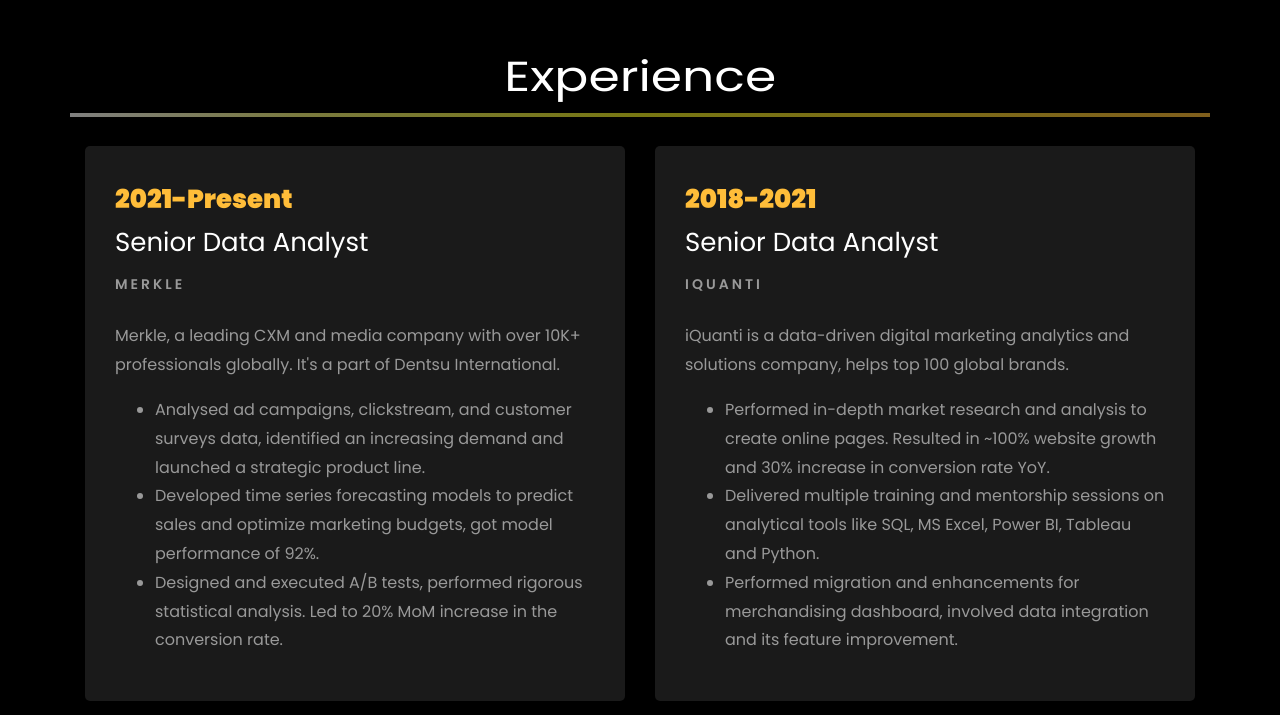
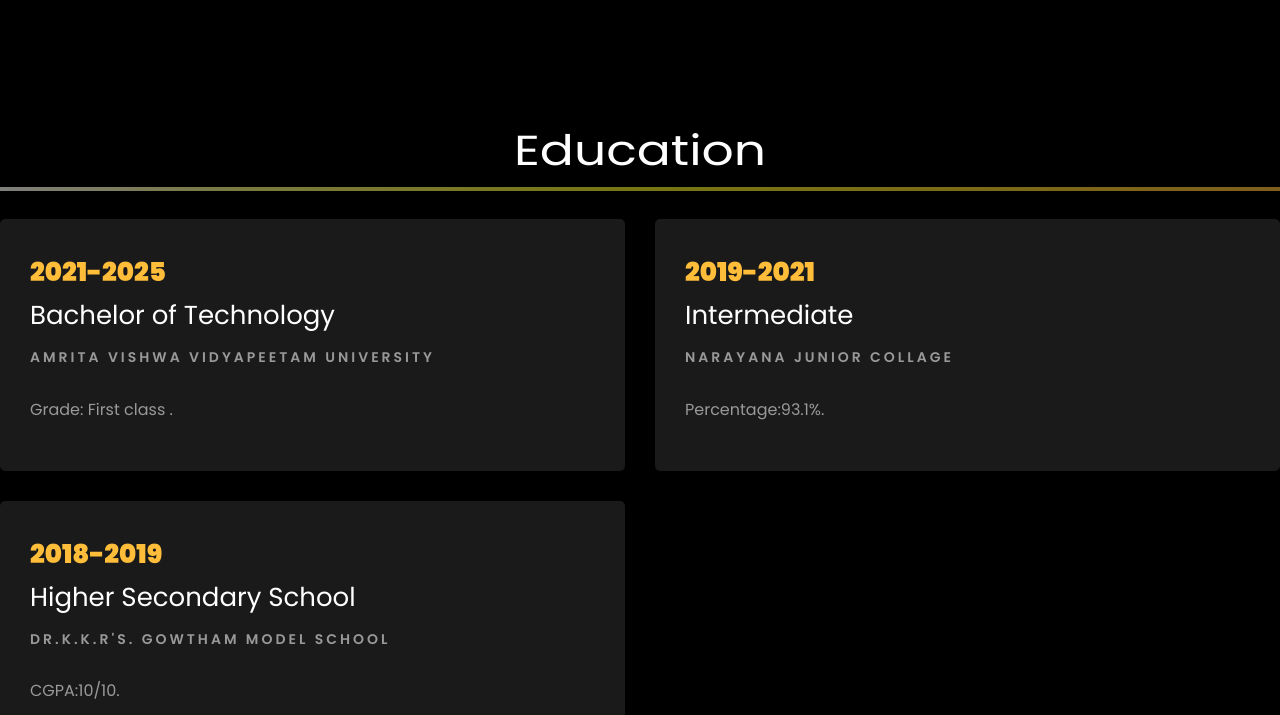
Before and after one commit to saikowshikkurra/saikowshikkurra.github, a plain HTML site: page index.html in a window 1280 px wide. Shown: the part 2085-2800 px from the top of the page. Drawn offline with Linux system fonts and the light colour scheme; files whose address does not match are found by name.

Commit message:
Update index.html

```diff
--- a/index.html
+++ b/index.html
@@ -189,8 +189,8 @@
 			            <h2>A Python Developer</h2>
 						<!-- <h2 class="d-flex" style="margin-bottom: 0">With over 5 years of experience</h2> -->
 						<!-- <br> -->
-			            <p><a href="https://www.youtube.com/@RishabhMishraOfficial" class="btn btn-primary py-3 px-4">YouTube</a>
-							<a href="https://github.com/rishabhnmishra" class="btn btn-white btn-outline-white py-3 px-4">My works</a></p>
+			            <p><a href="https://www.linkedin.com/in/saikowshik-kurra/" class="btn btn-primary py-3 px-4">LinkedIn</a>
+							<a href="https://drive.google.com/file/d/1NPQKW1xnvE3ocIjy6knBvzy2p7GUcoP_/view" class="btn btn-white btn-outline-white py-3 px-4">CV</a></p>
 		            </div>
 		          </div>
 	        	</div>
@@ -219,7 +219,7 @@
 									<div class="col-sm-6 col-md-7">
 									  <div class="about-info">
 										<p><span class="title-s">Name: </span> <span>Sai Kowshik</span></p>
-										<p><span class="title-s">Job Role: </span> <span>Senior Data Analyst</span></p>
+										<!-- <p><span class="title-s">Job Role: </span> <span>Senior Data Analyst</span></p> -->
 										<p><span class="title-s">Experience: </span> <span>Fresher</span></p>
 										<p><span class="title-s">Address: </span> <span>V.K.Rayapuram, India</span></p>
 									  </div>
@@ -313,22 +313,22 @@
         </div>
 
 		<div class="row">
-			<h1 class="big-4">Experience</h1>
-			<div class="underline"></div>
+			<!-- <h1 class="big-4">Experience</h1> -->
+			<!-- <div class="underline"></div> -->
 		</div>
 		<br>
 
-		<div class="row">
-				<div class="col-md-6">
-					<div class="resume-wrap ftco-animate">
-						<span class="date">2021-Present</span>
-						<h2>Senior Data Analyst</h2>
-						<span class="position">Merkle</span>
-						<p class="mt-4">Merkle, a leading CXM and media company with over 10K+ professionals globally. It's a part of Dentsu International.
-							<ul>
-								<li>Analysed ad campaigns, clickstream, and customer surveys data, identified an increasing demand and launched a strategic product line.</li>
-								<li>Developed time series forecasting models to predict sales and optimize marketing budgets, got model performance of 92%.</li>
-								<li>Designed and executed A/B tests, performed rigorous statistical analysis. Led to 20% MoM increase in the conversion rate.</li>
+		<!-- <div class="row"> -->
+				<!-- <div class="col-md-6"> -->
+					<!-- <div class="resume-wrap ftco-animate"> -->
+						<!-- <span class="date">2021-Present</span> -->
+						<!-- <h2>Senior Data Analyst</h2> -->
+						<!-- <span class="position">Merkle</span> -->
+						<!-- <p class="mt-4">Merkle, a leading CXM and media company with over 10K+ professionals globally. It's a part of Dentsu International.  -->
+							<!-- <ul> -->
+								<!-- <li>Analysed ad campaigns, clickstream, and customer surveys data, identified an increasing demand and launched a strategic product line.</li> -->
+								<!-- <li>Developed time series forecasting models to predict sales and optimize marketing budgets, got model performance of 92%.</li> -->
+								<!-- <li>Designed and executed A/B tests, performed rigorous statistical analysis. Led to 20% MoM increase in the conversion rate.</li> -->
 							</ul>
 						</p>
 					</div>
@@ -336,15 +336,15 @@
 				</div>
 
 				<div class="col-md-6">
-					<div class="resume-wrap ftco-animate">
-						<span class="date">2018-2021</span>
-						<h2>Senior Data Analyst</h2>
-						<span class="position">iQuanti</span>
-						<p class="mt-4">iQuanti is a data-driven digital marketing analytics and solutions company, helps top 100 global brands.
-							<ul>
-								<li>Performed in-depth market research and analysis to create online pages. Resulted in ~100% website growth and 30% increase in conversion rate YoY.</li>
-								<li>Delivered multiple training and mentorship sessions on analytical tools like SQL, MS Excel, Power BI, Tableau and Python.</li>
-								<li>Performed migration and enhancements for merchandising dashboard, involved data integration and its feature improvement.</li>
+					<!-- <div class="resume-wrap ftco-animate"> -->
+						<!-- <span class="date">2018-2021</span> -->
+						<!-- <h2>Senior Data Analyst</h2> -->
+						<!-- <span class="position">iQuanti</span> -->
+						<!-- <p class="mt-4">iQuanti is a data-driven digital marketing analytics and solutions company, helps top 100 global brands.  -->
+							<!-- <ul> -->
+								<!-- <li>Performed in-depth market research and analysis to create online pages. Resulted in ~100% website growth and 30% increase in conversion rate YoY.</li> -->
+								<!-- <li>Delivered multiple training and mentorship sessions on analytical tools like SQL, MS Excel, Power BI, Tableau and Python.</li> -->
+								<!-- <li>Performed migration and enhancements for merchandising dashboard, involved data integration and its feature improvement.</li> -->
 							</ul>
 						</p>
 					</div>
@@ -353,7 +353,7 @@
 			</div>
 
 		<br>
-		<br>
+		<!-- <br> -->
 
 		<div class="row">
 			<h1 class="big-4">Education</h1>
@@ -364,26 +364,34 @@
 			<div class="row">
     			<div class="col-md-6">
     				<div class="resume-wrap ftco-animate">
-    					<span class="date">2014-2018</span>
-    					<h2>Bachelor of Engineering</h2>
-    					<span class="position">Visvesvaraya Technological University</span>
-    					<p class="mt-4">Grade: First class distinction.</p>
+    					<span class="date">2021-2025</span>
+    					<h2>Bachelor of Technology </h2>
+    					<span class="position">Amrita Vishwa Vidyapeetam University</span>
+    					<p class="mt-4">Grade: First class .</p>
     				</div>
     			</div>
 
     			<div class="col-md-6">
     				<div class="resume-wrap ftco-animate">
-    					<span class="date">2012-2013</span>
+    					<span class="date">2019-2021</span>
+    					<h2>Intermediate </h2>
+    					<span class="position">Narayana Junior Collage</span>
+    					<p class="mt-4">Percentage:93.1%.</p>
+    				</div>
+				</div>
+				<div class="col-md-6">
+    				<div class="resume-wrap ftco-animate">
+    					<span class="date">2018-2019</span>
     					<h2>Higher Secondary School</h2>
-    					<span class="position">Army Public School</span>
-    					<p class="mt-4">Grade: First class distinction.</p>
+    					<span class="position">Dr.K.K.R's. Gowtham Model School</span>
+    					<p class="mt-4">CGPA:10/10.</p>
     				</div>
 				</div>
     		</div>
 
     		<div class="row justify-content-center mt-5">
     			<div class="col-md-6 text-center ftco-animate">
-    				<p><a href="#" class="btn btn-primary py-4 px-5">Download CV</a></p>
+    				<p><a href="https://drive.google.com/file/d/1NPQKW1xnvE3ocIjy6knBvzy2p7GUcoP_/view" class="btn btn-primary py-4 px-5">Download CV</a></p>
     			</div>
     		</div>
     	</div>
@@ -478,7 +486,7 @@
           <div class="col-md d-flex justify-content-center counter-wrap ftco-animate">
             <div class="block-18">
               <div class="text">
-                <strong class="number" data-number="30">0</strong>
+                <strong class="number" data-number="10">0</strong>
                 <span>Projects</span>
               </div>
             </div>
@@ -509,7 +517,7 @@
 						<h2>More projects on<span> Github  </span> </h2>
 						<div class="heading"> <h4> I love to solve business problems &amp; uncover hidden data stories </h4>
 						<br>
-						<p><a href="https://github.com/rishabhnmishra" class="btn btn-primary py-3 px-5">GitHub</a></p>
+						<p><a href="https://github.com/saikowshikkurra/saikowshikkurra.github" class="btn btn-primary py-3 px-5">GitHub</a></p>
 						</div>
 					</div>
 				</div>
@@ -536,7 +544,7 @@
           			<span class="icon-map-signs"></span>
           		</div>
           		<h3 class="mb-4">Address</h3>
-	            <p>Bengaluru, India</p>
+	            <p>V.K.RAYAPURAM, India</p>
 	          </div>
           </div>
           <div class="col-md-6 col-lg-3 d-flex ftco-animate">
@@ -545,7 +553,7 @@
           			<span class="icon-phone2"></span>
           		</div>
           		<h3 class="mb-4">Contact Number</h3>
-	            <p><a href="tel://0101010101">+ 0 101 0101 101</a></p>
+	            <p><a href="tel://0101010101">+91 8341778877</a></p>
 	          </div>
           </div>
           <div class="col-md-6 col-lg-3 d-flex ftco-animate">
@@ -554,7 +562,7 @@
           			<span class="icon-paper-plane"></span>
           		</div>
           		<h3 class="mb-4">Email Address</h3>
-	            <p><a href="mailto:info@yoursite.com">conctact@domainname.com</a></p>
+	            <p><a href="mailto:info@yoursite.com">saikowshikkurra@gmail.com</a></p>
 	          </div>
           </div>
           <div class="col-md-6 col-lg-3 d-flex ftco-animate">
@@ -563,7 +571,7 @@
           			<span class="icon-globe"></span>
           		</div>
           		<h3 class="mb-4">Download Resume</h3>
-	            <p><a href="#">resumelink</a></p>
+	            <p><a href="https://drive.google.com/file/d/1NPQKW1xnvE3ocIjy6knBvzy2p7GUcoP_/view">resumelink</a></p>
 	          </div>
           </div>
 
```
